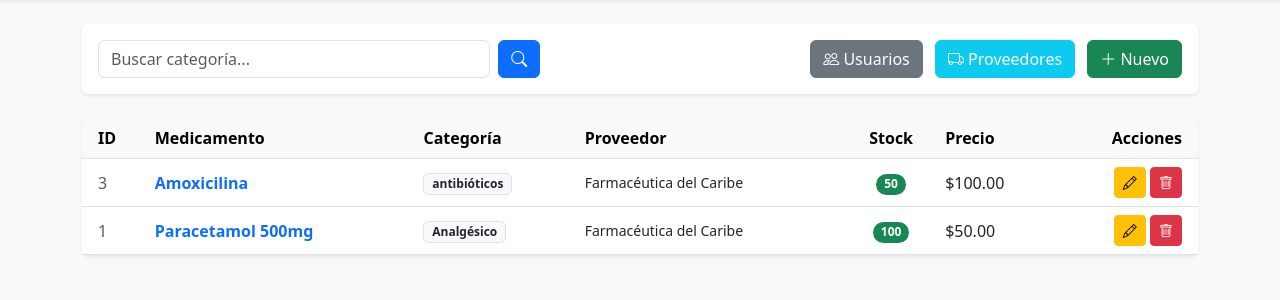
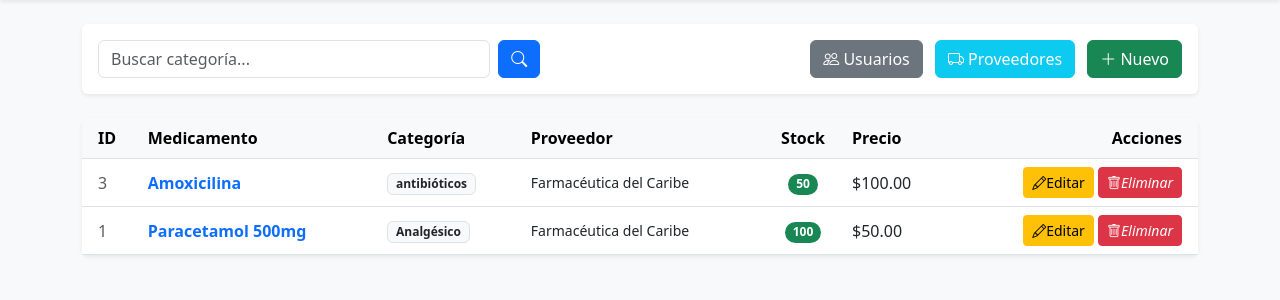
Before and after one commit to Alonsooy/Examen_Web, a PHP site: page /paginas/panel.php in a window 1280 px wide. Shown: the part 56-356 px from the top of the page. Run offline with PHP 8.4, Linux system fonts and the light colour scheme; a user stored in the database is signed in; data comes from the database, SQL or seed files in the repository.

Commit message:
cambios estéticos panel

```diff
--- a/paginas/panel.php
+++ b/paginas/panel.php
@@ -98,8 +98,8 @@
                             </td>
                             <td>$<?php echo number_format($med['precio'], 2); ?></td>
                             <td class="text-end pe-3">
-                                <a href="editar.php?id=<?php echo $med['id']; ?>" class="btn btn-warning btn-sm"><i class="bi bi-pencil"></i></a>
-                                <a href="../logica/eliminar.php?id=<?php echo $med['id']; ?>" class="btn btn-danger btn-sm" onclick="return confirm('¿Borrar?');"><i class="bi bi-trash"></i></a>
+                                <a href="editar.php?id=<?php echo $med['id']; ?>" class="btn btn-warning btn-sm"><i class="bi bi-pencil"></i>Editar</a>
+                                <a href="../logica/eliminar.php?id=<?php echo $med['id']; ?>" class="btn btn-danger btn-sm" onclick="return confirm('¿Borrar?');"><i class="bi bi-trash">Eliminar</i></a>
                             </td>
                         </tr>
                         <?php endforeach; ?>
```
